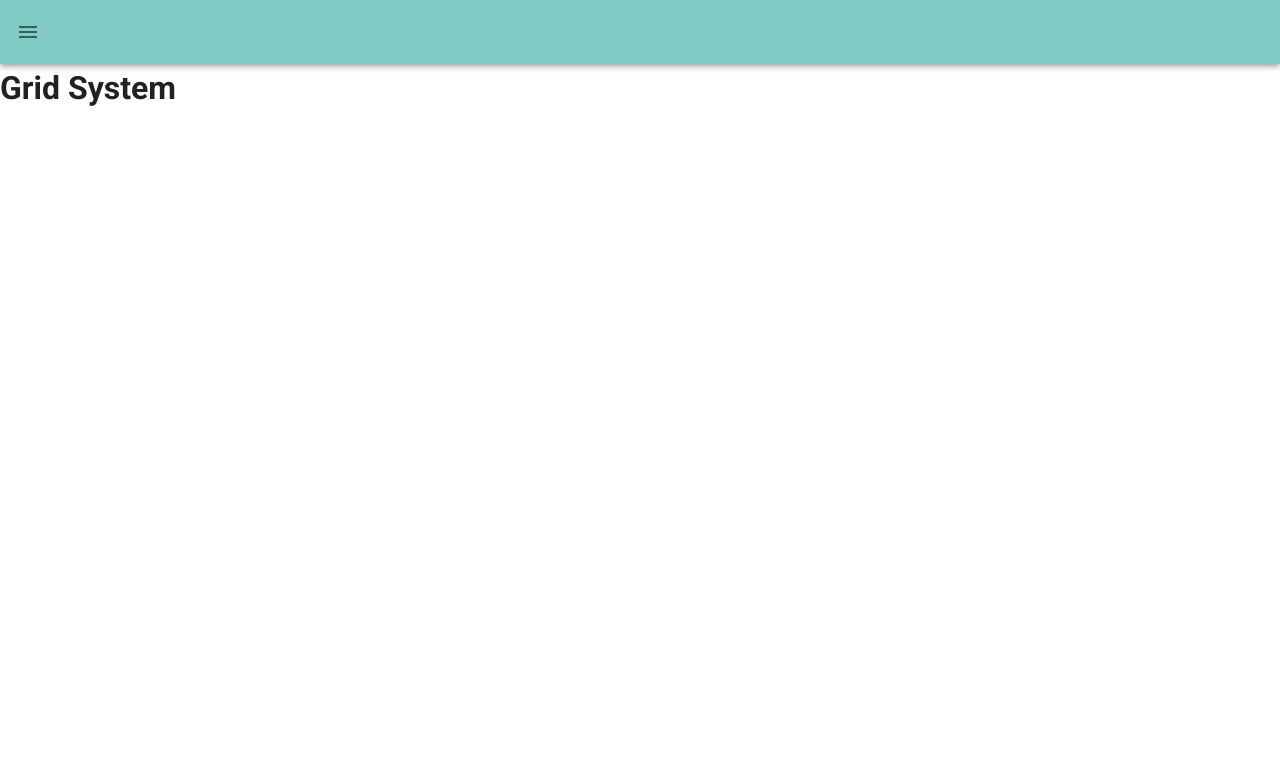
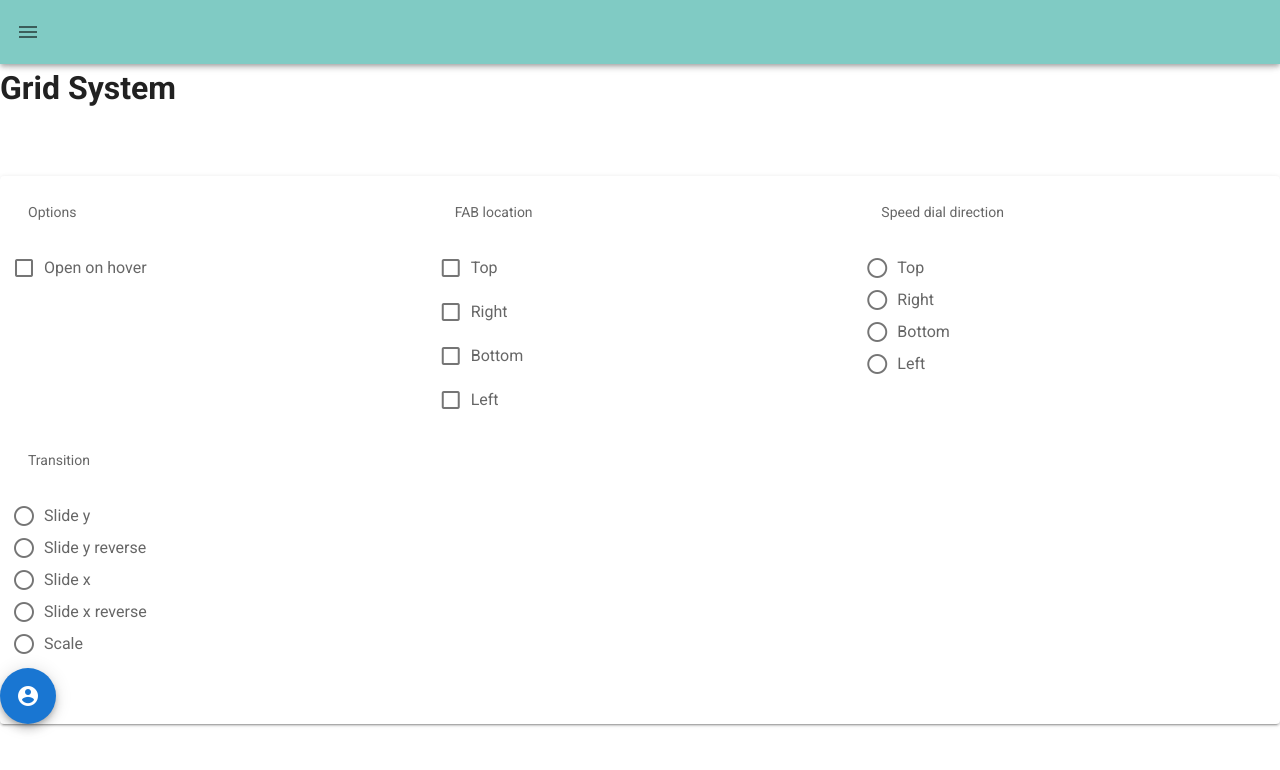
Before and after one commit to Ashfaqul-Asif/foodblog, a Vue app: page /test in a window 1280 px wide. Shown: the top 770 px of the page. Built offline with nearby package versions, Linux system fonts and the light colour scheme.

Commit message:
2.9.2020

```diff
--- a/src/views/Newsblog.vue
+++ b/src/views/Newsblog.vue
@@ -1,22 +1,40 @@
 <template>
   <v-container>
-    <v-card  class="overflow-hidden pb-10">
+    <v-card class="overflow-hidden pb-10">
       <v-row class="mx-4">
-        <v-img @click="deleteImage(index)"  v-for="(src, index) in src" :key="index" class="mx-1 my-5" height="35vh" :src="src"></v-img>
+        <v-img
+          @click="deleteImage(index)"
+          v-for="(src, index) in src"
+          :key="index"
+          class="mx-1 my-5"
+          height="35vh"
+          :src="src"
+        ></v-img>
       </v-row>
-      <div class="mx-3" >
-        <v-card-title v-if="!editTitlefield" @dblclick="editTitlefield=true" >{{title}}</v-card-title>
+      <div class="ml-6">
+        <input type="file" @change="uploadFiles" multiple />
+      </div>
+      <div class="mx-3">
+        <v-card-title v-if="!editTitlefield" @dblclick="editTitlefield=true">{{title}}</v-card-title>
         <v-text-field v-else @dblclick="editTitlefield=false" v-model="title" label="edit title"></v-text-field>
-        <div class="my-2">
-      </div>
-        <v-card-subtitle v-if="!editSubtitlefield" @dblclick="editSubtitlefield=true"  class="pt-1">{{subtitle}}</v-card-subtitle>
-        <v-text-field v-else @dblclick="editSubtitlefield=false" label="Edit subtitle" v-model="subtitle" ></v-text-field>
+        <div class="my-2"></div>
+        <v-card-subtitle
+          v-if="!editSubtitlefield"
+          @dblclick="editSubtitlefield=true"
+          class="pt-1"
+        >{{subtitle}}</v-card-subtitle>
+        <v-text-field
+          v-else
+          @dblclick="editSubtitlefield=false"
+          label="Edit subtitle"
+          v-model="subtitle"
+        ></v-text-field>
         <v-divider class="mx-4 my-4"></v-divider>
-        <v-card-text >
+        <v-card-text>
           <div v-if="!editTextareafield" @dblclick="editTextareafield=true">{{textarea}}</div>
 
           <div v-else @dblclick="editTextareafield=false">
-          <v-textarea  label="Edit textarea" v-model="textarea" ></v-textarea>
+            <v-textarea label="Edit textarea" v-model="textarea"></v-textarea>
           </div>
         </v-card-text>
       </div>
@@ -28,26 +46,42 @@
 </template>
 
 <script>
-import { db } from "@/firebaseInit";
+import { db, storage } from "@/firebaseInit";
 import { mapGetters, mapActions } from "vuex";
-import { functions } from 'firebase';
+import { functions } from "firebase";
 export default {
   data() {
     return {
       title: "",
       subtitle: "",
       textarea: "",
-      src: "",
-      editTitlefield:false,
-      editSubtitlefield:false,
-      editTextareafield:false,
-      editblog:false
+      src: [],
+      editTitlefield: false,
+      editSubtitlefield: false,
+      editTextareafield: false,
+      editblog: false,
+      blogref: {},
+      image: []
     };
   },
   watch: {
-    editTitlefield(newValue){
-     console.log(this.title);
+    editTitlefield(newValue) {
+      console.log(this.title);
       console.log("new value -", newValue);
+      this.blogref.update({
+        title: this.title
+      });
+    },
+    editSubtitlefield(newValue) {
+      console.log();
+      this.blogref.update({
+        subtitle: this.subtitle
+      });
+    },
+    editTextareafield() {
+      this.blogref.update({
+        textarea: this.textarea
+      });
     }
   },
   methods: {
@@ -55,28 +89,67 @@ export default {
       db.collection("addBlogs")
         .doc(this.$route.params.id)
         .delete()
-        .then(()=> {
+        .then(() => {
           console.log("Document successfully deleted!");
-          this.$router.go(-1)
+          this.$router.go(-1);
           console.log(this.$router);
         })
         .catch(function(error) {
           console.error("Error removing document: ", error);
         });
     },
-    editTitle(){
 
+    uploadFiles(event) {
+      console.log(storage);
+      console.log(event.target.files);
+      for (let i = 0; i < event.target.files.length; i++) {
+        let imagefile = event.target.files[i];
+
+        let storageRef = storage.ref("image" + imagefile.name);
+
+        let task = storageRef.put(imagefile);
+        console.log(this);
+        task.on(
+          "state_changed",
+          snapshot => {
+            console.log(this);
+            console.log(snapshot);
+            let percentage =
+              (snapshot.bytesTransferred / snapshot.totalbytes) * 100;
+            console.log("upload is" + percentage + "%done");
+          },
+          error => {
+            console.log(this);
+            console.log(error);
+          },
+          () => {
+            console.log(this);
+            console.log(this.image);
+            task.snapshot.ref.getDownloadURL().then(downloadURL => {
+              console.log(downloadURL);
+              this.src.push(downloadURL);
+              console.log("File available at", this.image);
+              this.blogref.update({
+                image: this.src
+              });
+            });
+          }
+        );
+      }
     },
-    deleteImage(index){
-      this.src.splice(index,1)
+
+    deleteImage(index) {
+      this.src.splice(index, 1);
       console.log(this.src);
-      db.collection("addBlogs").doc(this.$route.params.id).get().then(doc=>{
-        console.log(doc);
-        doc.ref.update({
-          image:this.src
-        })
-
-      })
+      db.collection("addBlogs")
+        .doc(this.$route.params.id)
+        .get()
+        .then(doc => {
+          console.log(doc);
+          doc.ref.update({
+            image: this.src
+          });
+        });
     }
   },
   computed: {},
@@ -84,9 +157,12 @@ export default {
     console.log(this.$route.params.id);
     let that = this;
     db.collection("addBlogs")
+
       .doc(this.$route.params.id)
       .get()
       .then(function(doc) {
+        console.log(doc.ref);
+        that.blogref = doc.ref;
         let Data = doc.data();
         // doc.data() is never undefined for query doc snapshots
         that.subtitle = Data.subtitle;
@@ -96,6 +172,7 @@ export default {
         console.log(Data);
         console.log(Data.image);
         console.log(that.src);
+        console.log(that.blogref);
       })
       .catch(function(error) {
         console.log("Error getting documents: ", error);
@@ -109,4 +186,10 @@ export default {
   bottom: 3px;
   right: 10px;
 }
+.input {
+  display: hidden;
+}
+.upload {
+  visibility: hidden;
+}
 </style>
--- a/src/views/Test.vue
+++ b/src/views/Test.vue
@@ -7,6 +7,92 @@
 
         </v-flex>
     </v-container>
+
+    <template>
+  <v-card id="create">
+    <v-container fluid>
+      <v-row class="child-flex">
+        <v-col cols="12" sm="6" md="4">
+          <v-subheader>Options</v-subheader>
+          <v-checkbox v-model="hover" label="Open on hover" hide-details></v-checkbox>
+        </v-col>
+        <v-col cols="12" sm="6" md="4">
+          <v-subheader>FAB location</v-subheader>
+          <v-checkbox v-model="top" label="Top" hide-details></v-checkbox>
+          <v-checkbox v-model="right" label="Right" hide-details></v-checkbox>
+          <v-checkbox v-model="bottom" label="Bottom" hide-details></v-checkbox>
+          <v-checkbox v-model="left" label="Left" hide-details></v-checkbox>
+        </v-col>
+        <v-col cols="12" sm="6" md="4">
+          <v-subheader>Speed dial direction</v-subheader>
+          <v-radio-group v-model="direction" hide-details>
+            <v-radio value="top" label="Top"></v-radio>
+            <v-radio value="right" label="Right"></v-radio>
+            <v-radio value="bottom" label="Bottom"></v-radio>
+            <v-radio value="left" label="Left"></v-radio>
+          </v-radio-group>
+        </v-col>
+        <v-col cols="12" sm="6" md="4">
+          <v-subheader>Transition</v-subheader>
+          <v-radio-group v-model="transition" hide-details>
+            <v-radio value="slide-y-transition" label="Slide y"></v-radio>
+            <v-radio value="slide-y-reverse-transition" label="Slide y reverse"></v-radio>
+            <v-radio value="slide-x-transition" label="Slide x"></v-radio>
+            <v-radio value="slide-x-reverse-transition" label="Slide x reverse"></v-radio>
+            <v-radio value="scale-transition" label="Scale"></v-radio>
+          </v-radio-group>
+        </v-col>
+      </v-row>
+    </v-container>
+    <v-speed-dial
+      v-model="fab"
+      :top="top"
+      :bottom="bottom"
+      :right="right"
+      :left="left"
+      :direction="direction"
+      :open-on-hover="hover"
+      :transition="transition"
+    >
+      <template v-slot:activator>
+        <v-btn
+          v-model="fab"
+          color="blue darken-2"
+          dark
+          fab
+        >
+          <v-icon v-if="fab">mdi-close</v-icon>
+          <v-icon v-else>mdi-account-circle</v-icon>
+        </v-btn>
+      </template>
+      <v-btn
+        fab
+        dark
+        small
+        color="green"
+      >
+        <v-icon>mdi-pencil</v-icon>
+      </v-btn>
+      <v-btn
+        fab
+        dark
+        small
+        color="indigo"
+      >
+        <v-icon>mdi-plus</v-icon>
+      </v-btn>
+      <v-btn
+        fab
+        dark
+        small
+        color="red"
+      >
+        <v-icon>mdi-delete</v-icon>
+      </v-btn>
+    </v-speed-dial>
+  </v-card>
+</template>
+
 
   </div>
 </template>
```
